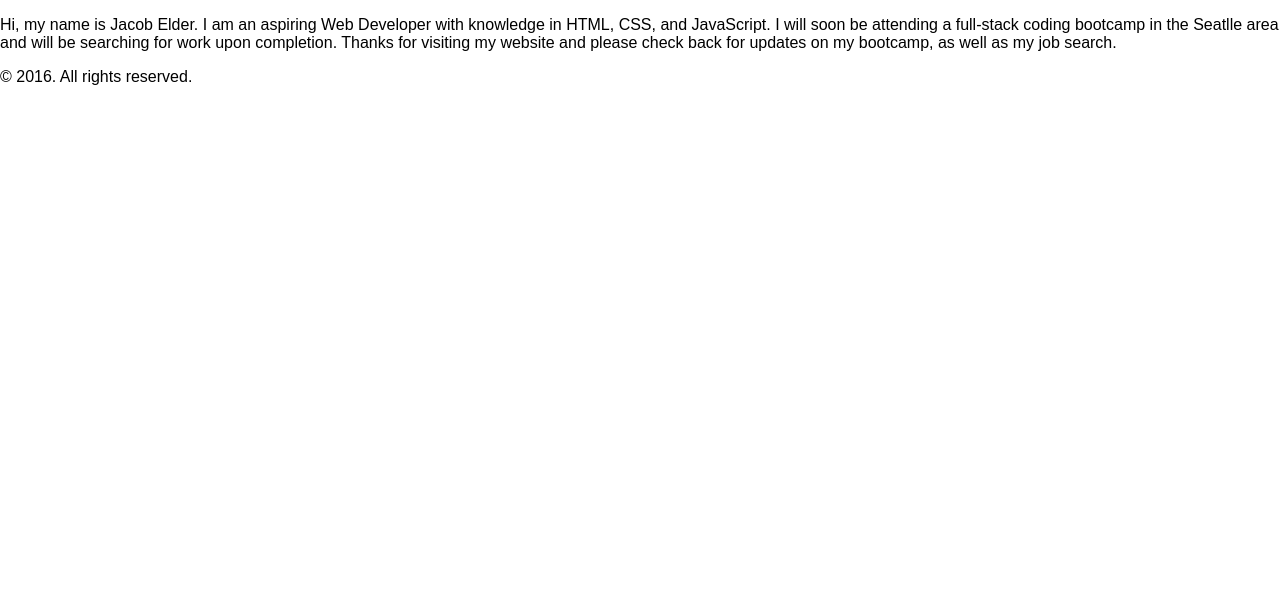
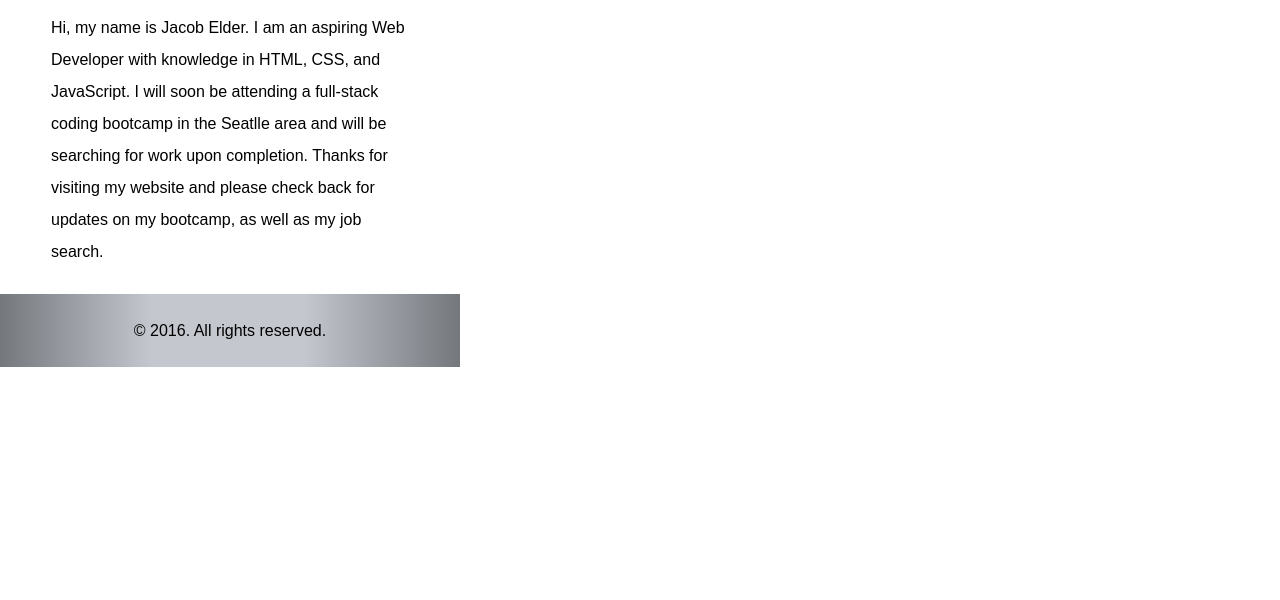
Before and after one commit to Jacob-Elder/Jacob-Elder.github.io, a plain HTML site: page index.html in a window 1280 px wide. Shown: the part 200-800 px from the top of the page. Drawn offline with Linux system fonts and the light colour scheme.

Commit message:
fix link to css

```diff
--- a/index.html
+++ b/index.html
@@ -3,7 +3,7 @@
 	<head>
 
 		<link rel="stylesheet" type="text/css" href="normalize.css">
-		<link rel="stylesheet" type="text/css" href="myindex.css">
+		<link rel="stylesheet" type="text/css" href="main.css">
 
 		<title>
 			Jacob Elder | Web Developer
```
